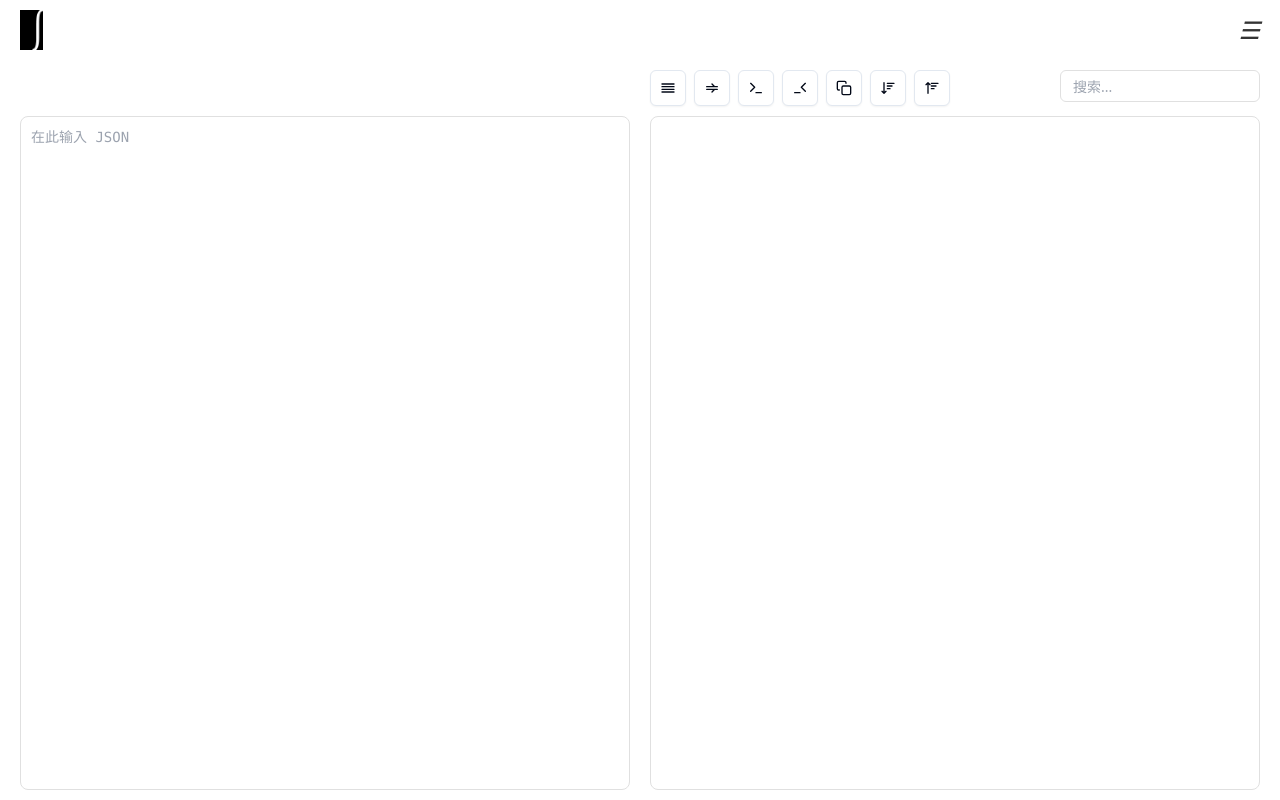
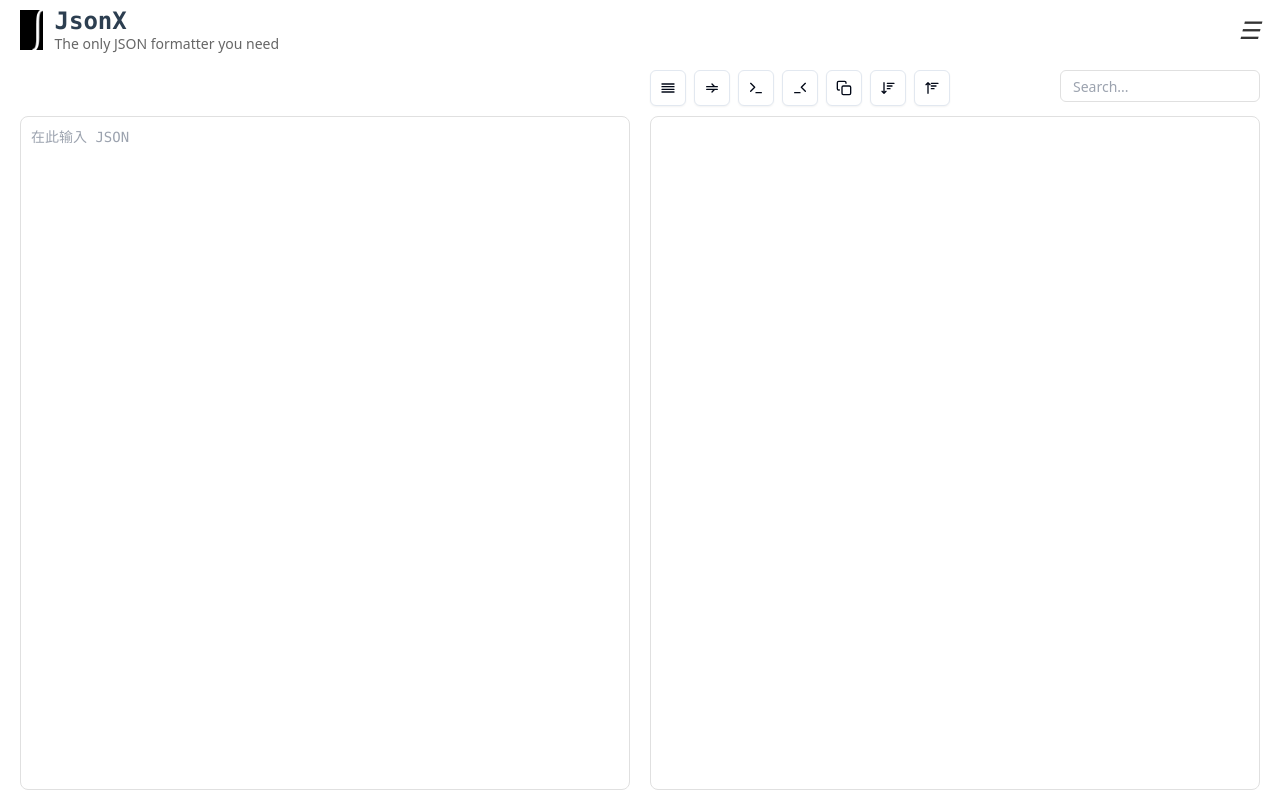
Before and after one commit to ning0825/jsonx, a Vue app: page / in a window 1280 px wide. Before the commit this address had no page. Built offline with nearby package versions, Linux system fonts and the light colour scheme.

Commit message:
add title

```diff
--- a/index.html
+++ b/index.html
@@ -2,9 +2,10 @@
 <html lang="">
   <head>
     <meta charset="UTF-8">
-    <link rel="icon" href="/favicon.ico">
+    <link rel="icon" href="favicon.ico">
     <meta name="viewport" content="width=device-width, initial-scale=1.0">
-    <title>Vite App</title>
+    <title>JsonX</title>
+    <meta name="description" content="The only JSON formatter you need">
   </head>
   <body>
     <div id="app"></div>
--- a/src/App.vue
+++ b/src/App.vue
@@ -4,6 +4,10 @@
     <nav class="navbar">
       <div class="nav-left">
         <img src="./assets/logo.png" alt="Logo" class="logo">
+        <div class="title-container">
+          <div class="title">JsonX</div>
+          <div class="subtitle">The only JSON formatter you need</div>
+        </div>
       </div>
       <div class="nav-right">
         <button class="menu-btn">
@@ -43,7 +47,7 @@
               type="text"
               class="search-input"
               v-model="searchText"
-              placeholder="搜索..."
+              placeholder="Search..."
               @input="searchContent"
               @focus="onSearchFocus"
             >
@@ -270,7 +274,7 @@ export default {
       this.searchDebounceTimer = setTimeout(() => {
         if (!this.searchText || !this.rawFormattedText) {
           this.showSearchResults = false;
-          // 移除所有���亮
+          // 移除所有亮
           const outputArea = document.querySelector('.output-area');
           const lines = outputArea.querySelectorAll('.json-line');
           lines.forEach(line => line.classList.remove('search-highlight'));
@@ -350,7 +354,7 @@ export default {
       const targetPosition = (lineNumber - 1) * lineHeight;
       const scrollTop = targetPosition - (visibleHeight / 2) + lineHeight + paddingTop;
 
-      // 平滑滚动到目标位置
+      // 滑滚动到目标位置
       textarea.scrollTo({
         top: Math.max(0, scrollTop),
         behavior: 'smooth'
@@ -586,7 +590,7 @@ export default {
         const obj = JSON.parse(this.inputJson);
         const formattedText = JSON.stringify(obj, null, 2);
         await navigator.clipboard.writeText(formattedText);
-        // 可以添加一个提示，告诉用户复制���功
+        // 可以添加一个提示，告诉用户复制功
         alert('复制成功！');
       } catch (err) {
         // 如果解析失败或复制失败
@@ -606,7 +610,7 @@ export default {
         this.rawFormattedText = this.formatJsonRaw(sortedObj);
 
       } catch (e) {
-        alert('排序失败：无效的 JSON 格式');
+        alert('排序失败无效的 JSON 格式');
       }
     },
     sortObject(obj, order = 'asc') {
@@ -925,7 +929,7 @@ html, body {
 }
 
 .search-highlight {
-  background-color: rgba(255, 255, 0, 0.2);  /* 黄色高亮 */
+  background-color: rgba(255, 255, 0, 0.2);  /* 黄高亮 */
 }
 
 /* 当同时存在两种亮时的样式 */
@@ -1081,4 +1085,34 @@ body.resizing {
   user-select: none;
 }
 
+.title {
+  font-size: 24px;
+  font-weight: 700;
+  color: #2c3e50;
+  font-family: 'JetBrains Mono', Consolas, 'Courier New', monospace;
+  line-height: 1;  /* 设置行高为 1，使其等于字体大小 */
+  display: block;  /* 确保元素表现一致 */
+  padding: 0;      /* 移除内边距 */
+  margin: 0;       /* 移除外边距 */
+}
+
+.subtitle {
+  color: #666;
+  font-size: 14px;
+  font-weight: 400;
+  margin-top: 2px;
+  line-height: 1;  /* 同样设置行高为 1 */
+  display: block;
+  padding: 0;
+  margin-bottom: 0;
+}
+
+.title-container {
+  display: flex;
+  flex-direction: column;
+  justify-content: center;
+  margin-left: 12px;
+  gap: 2px;        /* 使用 gap 替代 margin-top 来控制间距 */
+}
+
 </style>
```
Also changed, not shown: 1 other file (tests, documents, lock files or other folders).
